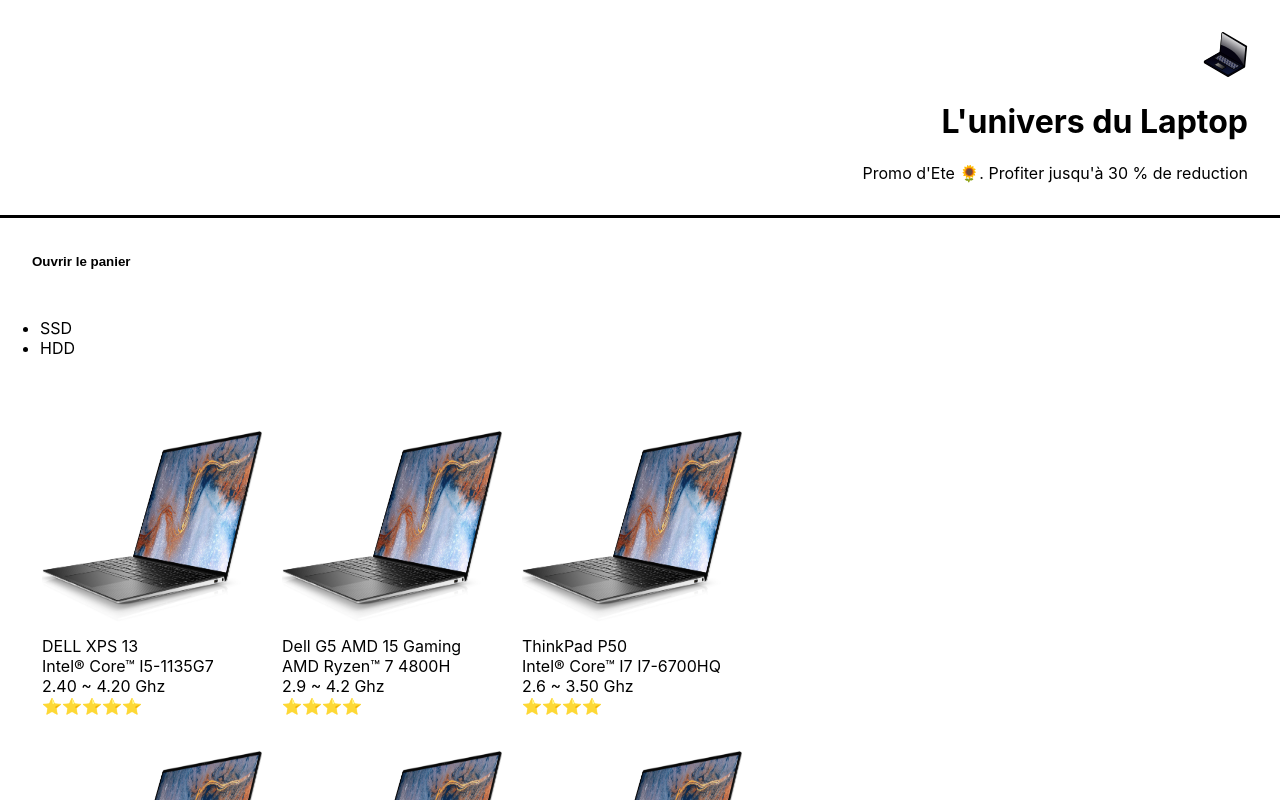
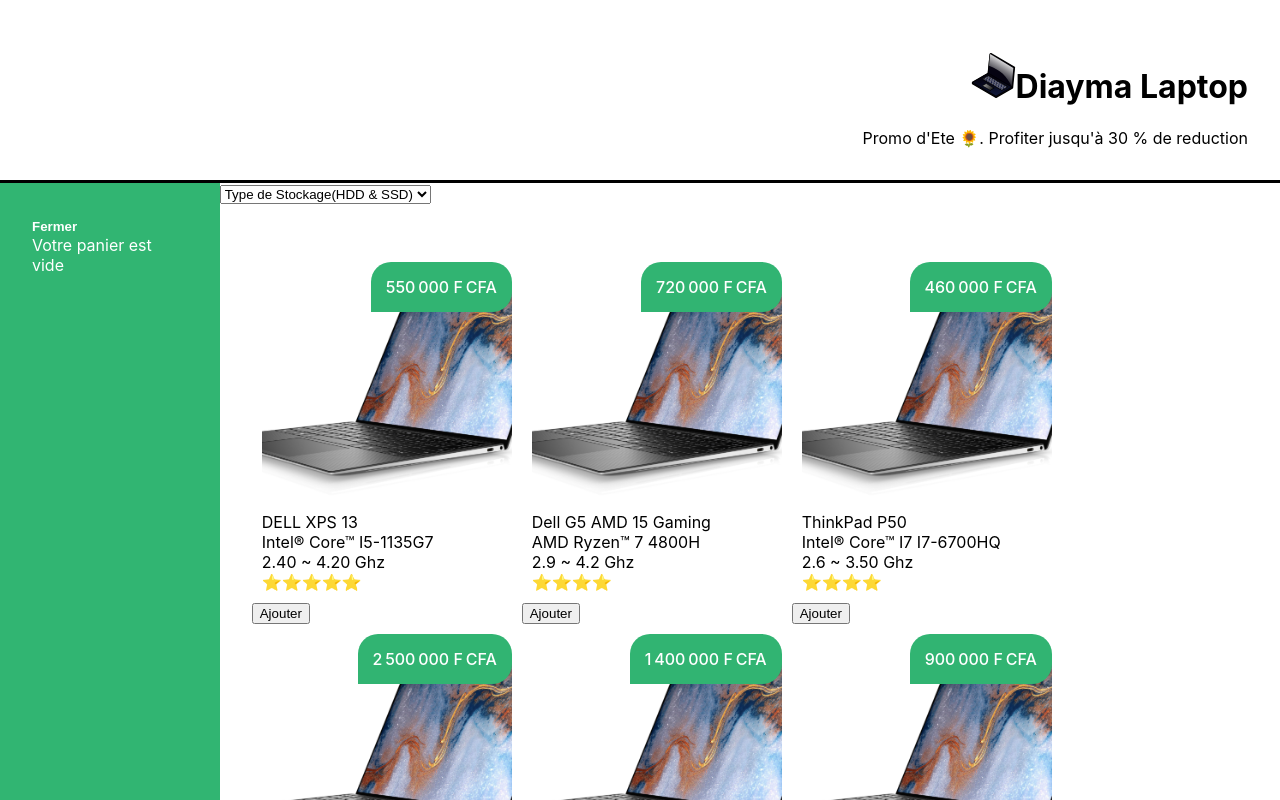
Before and after one commit to jienba/diayma-laptop, a React (Create React App) app: page / in a window 1280 px wide. Shown: the top 800 px of the page. Built offline with nearby package versions, Linux system fonts and the light colour scheme.

Commit message:
implementing shopping cart done

```diff
--- a/src/components/App.js
+++ b/src/components/App.js
@@ -6,17 +6,28 @@
 import QuestionForm from "./QuestionForm";
 import {title} from "./Banner";
 import Footer from "./Footer";
+import {useState} from "react";
+import '../styles/Layout.css'
 
 const App = () => {
+    const [cart, updateCart] = useState([]);
     return (<div>
         <Banner>
-            <img src={logo} alt="univers-laptop" className='dlp-logo'/>
-            <h1>{title}</h1>
+            <h1>
+                <img src={logo} alt="univers-laptop" className='dlp-logo'/>
+                {title}
+            </h1>
             <Recommendation/>
         </Banner>
         {/*<QuestionForm/>*/}
-        <Cart/>
-        <ShoppingList/>
+        <div className='dlp-layout-inner'>
+            <Cart cart={cart} updateCart={updateCart}/>
+            <ShoppingList
+                cart={cart}
+                updateCart={updateCart}
+            />
+        </div>
+
         <Footer/>
     </div>)
 }
--- a/src/components/Banner.js
+++ b/src/components/Banner.js
@@ -1,5 +1,5 @@
 import '../styles/Banner.css';
-const title = "L'univers du Laptop";
+const title = "Diayma Laptop";
 
 const Banner = ({children}) => {
 
--- a/src/components/Cart.js
+++ b/src/components/Cart.js
@@ -1,22 +1,36 @@
 import '../styles/Cart.css';
 import {useState} from "react";
 
-const Cart = () => {
-    const [cart, updateCart] = useState(0);
-    const [isOpen, setIsOpen] = useState(false);
-    const monsteraPrice = 8
+const Cart = ({cart, updateCart}) => {
+    const [isOpen, setIsOpen] = useState(true);
+    const total = cart.reduce((acc, laptop) => acc + laptop.price * laptop.amount, 0)
+
 
     return isOpen ? (<div className='dlp-cart'>
             <button className='dlp-cart-toggle-button' onClick={() => setIsOpen(false)}>Fermer</button>
             <br/>
-            <h2>Panier</h2>
-            <ul>
-                <li>Monstera : {monsteraPrice}€</li>
-                <button onClick={() => updateCart(cart + 1)}>Ajouter</button>
+            {cart.length > 0 ?
+                (<div>
+                        <h2>Panier</h2>
+                        <ul>
+                            {
+                                cart.map(({name, price, amount}, index) => (
+                                        <div key={`${name}-${index}`}>
+                                            {name} {price} Fcfa x {amount}
+                                        </div>
+                                    )
+                                )
+                            }
+                        </ul>
+                        <h3>Total : {new Intl.NumberFormat('fr-FR', { style: 'currency', currency: 'XOF' }).format(total)} FCFA </h3>
+                        <button onClick={() => updateCart([])}>Vider le panier</button>
+                    </div>
 
-            </ul>
-            <h3>Total : {monsteraPrice * cart} FCFA </h3>
-            <button onClick={() => updateCart(0)}>Vider le panier</button>
+                ) :
+                <div>
+                    Votre panier est vide
+                </div>
+            }
 
 
         </div>) :
--- /dev/null
+++ b/src/components/Categories.js
@@ -0,0 +1,15 @@
+const Categories = ({stockageType}) => {
+    return (
+        <div>
+            <select name="" id="">
+                <option selected>Type de Stockage(HDD & SSD)</option>
+                {stockageType.map(typeDisk =>
+                    <option key={typeDisk}>{typeDisk}</option>
+                )}
+            </select>
+
+        </div>
+    )
+}
+
+export default Categories
--- a/src/components/LaptopItem.js
+++ b/src/components/LaptopItem.js
@@ -1,9 +1,10 @@
 import '../styles/LaptopItem.css'
 import Configuration from "./ConfigurationLaptop"
 
-const LaptopItem = ({id, name, cover, processor, frequency, rate, typeStockage}) => {
+const LaptopItem = ({name, cover, processor, frequency, rate, typeStockage, price}) => {
     return (
-        <li key={id} className='dlp-laptop-item' >
+        <li  className='dlp-laptop-item' >
+            <span className='dlp-laptop-item-price'>{new Intl.NumberFormat('fr-FR', { style: 'currency', currency: 'XOF' }).format(price)} </span>
             <img className="dlp-laptop-item-cover" src={cover} alt={`${name} cover`}/>
             <span>{name}</span>
             <div>
@@ -18,9 +19,6 @@
     )
 }
 
-const handleClick = (e) => {
-    // alert(`Vous voulez acheter 1  ${name}? `)
-    console.log('✨ Ceci est mon event :', e)
-}
+
 
 export default LaptopItem
--- a/src/components/ShoppingList.js
+++ b/src/components/ShoppingList.js
@@ -1,31 +1,50 @@
 import {laptopList} from "../datas/laptopList";
 import '../styles/ShoppingList.css';
 import LaptopItem from "./LaptopItem";
+import Categories from "./Categories";
 
+
+const ShoppingList = ({cart, updateCart}) => {
     const stockageType = [...new Set(laptopList.map(laptop => laptop.typeStockage))];
 
+    const addToCart = (name, price) => {
+        const currentLaptopSaved = cart.find(laptop => laptop.name === name)
 
-const ShoppingList = () => {
+        if (currentLaptopSaved) {
+            const cartFilteredCurrentLaptop = cart.filter(laptop => laptop.name !== name)
+            updateCart([...cartFilteredCurrentLaptop, {name, price, amount: currentLaptopSaved.amount + 1}])
+            console.log(cart)
+        } else {
+            updateCart([...cart, {name, price, amount: 1}])
+            console.log(cart)
+        }
+
+    }
+
     return (
         <div>
-            <ul>
-                {stockageType.map(typeDisk =>
-                    <li key={typeDisk}>{typeDisk}</li>
-                )}
-            </ul>
+
+            <Categories
+                stockageType={stockageType}
+
+            />
             <ul className='dlp-laptop-list'>
                 {
-                    laptopList.map(({id, cover, name, processor, frequency, rate, typeStockage}) => (
+                    laptopList.map(({id, cover, name, processor, frequency, rate, typeStockage, price}) => (
+                            <div key={id}>
                                 <LaptopItem
-                                key={id}
-                                id={id}
                                     cover={cover}
                                     name={name}
                                     processor={processor}
                                     frequency={frequency}
                                     rate={rate}
                                     typeStockage={typeStockage}
+                                    price={price}
                                 />
+                                <button onClick={() => addToCart(name, price)}>Ajouter</button>
+                            </div>
+
+
                         )
                     )
                 }
--- a/src/datas/laptopList.js
+++ b/src/datas/laptopList.js
@@ -1,4 +1,5 @@
 import laptop from '../assets/laptop.jpg'
+
 export const laptopList = [
     {
         name: 'DELL XPS 13',
@@ -9,7 +10,8 @@
         processor: 'Intel® Core™ i5-1135G7',
         frequency: '2.40 ~ 4.20',
         rate: 5,
-        cover: laptop
+        cover: laptop,
+        price: 550000
     },
     {
         name: 'Dell G5 AMD 15 Gaming',
@@ -19,7 +21,8 @@
         processor: 'AMD Ryzen™ 7 4800H',
         frequency: '2.9 ~ 4.2',
         rate: 4,
-        cover: laptop
+        cover: laptop,
+        price: 720000
     },
     {
         name: 'ThinkPad P50',
@@ -29,7 +32,8 @@
         processor: 'Intel® Core™ i7 i7-6700HQ',
         frequency: '2.6 ~ 3.50',
         rate: 4,
-        cover: laptop
+        cover: laptop,
+        price: 460000
     },
     {
         name: 'Alienware X17',
@@ -40,7 +44,8 @@
         processor: 'Intel® Core™ i7-11800H',
         frequency: '1.90 ~ 4.50',
         rate: 4,
-        cover: laptop
+        cover: laptop,
+        price: 2500000
     },
     {
         name: 'Zenbook Pro Duo (UX581)',
@@ -50,7 +55,8 @@
         processor: 'Intel® Core™ i9-9980HK',
         frequency: '2.4 ~ 5.0',
         rate: 4,
-        cover: laptop
+        cover: laptop,
+        price: 1400000
     },
     {
         name: 'Lenevo Yoga 9i',
@@ -60,7 +66,8 @@
         processor: 'Intel® Core™ i7-1185G7',
         frequency: '3.00 ~ 4.8',
         rate: 4,
-        cover: laptop
+        cover: laptop,
+        price: 900000
     },
     {
         name: 'HP EliteBook x360 830 G7',
@@ -70,7 +77,8 @@
         processor: 'Intel® Core™ i7-1071',
         frequency: '1.10 ~ 4.70',
         rate: 3,
-        cover: laptop
+        cover: laptop,
+        price: 1110000
     },
     {
         name: 'HP Pavilion dv6-6c14nr',
@@ -80,7 +88,8 @@
         processor: 'Intel® Core i5-2450M',
         frequency: '2,50 ~ 3.10',
         rate: 3,
-        cover: laptop
+        cover: laptop,
+        price: 300000
     },
     {
         name: 'ACER Nitro AN517-52-505S',
@@ -91,6 +100,7 @@
         processor: 'Intel® Core i5 10300H',
         frequency: '2.50 ~ 4.50',
         rate: 4,
-        cover: laptop
+        cover: laptop,
+        price: 720000
     }
 ]
--- a/src/styles/LaptopItem.css
+++ b/src/styles/LaptopItem.css
@@ -1,7 +1,8 @@
 .dlp-laptop-item-cover {
-    height: 220px;
-    width: 220px;
+    height: 250px;
+    width: 250px;
     border-radius: 20px;
+    object-fit: cover;
 }
 
 .dlp-laptop-item {
@@ -11,4 +12,16 @@
     justify-content: center;
     flex-direction: column;
     text-transform: capitalize;
+    position: relative;
 }
+
+.dlp-laptop-item-price{
+    position: absolute;
+    border-radius: 20px 20px 20px 0;
+    background-color: #31b472;
+    color: white;
+    padding: 15px;
+    right: 0;
+    top: 0;
+    font-weight: 500;
+}
--- /dev/null
+++ b/src/styles/Layout.css
@@ -0,0 +1,4 @@
+.dlp-layout-inner {
+    display: flex;
+    flex-direction: row;
+}
--- a/src/styles/ShoppingList.css
+++ b/src/styles/ShoppingList.css
@@ -3,5 +3,5 @@
     padding: 32px;
     display: flex;
     flex-wrap: wrap;
-    max-width: 800px;
+    max-width: 1000px;
 }
```
Lines whose indentation alone changed are shown as unchanged.
